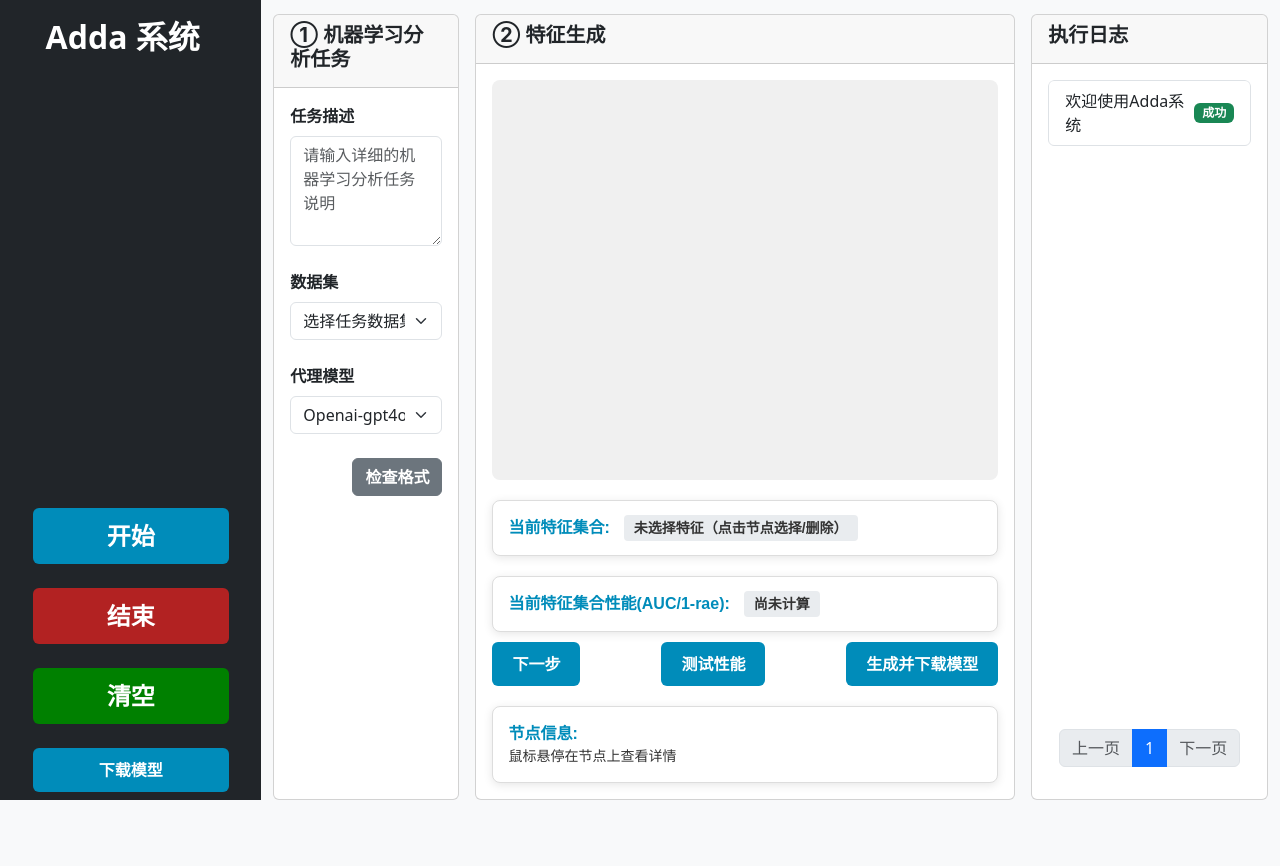
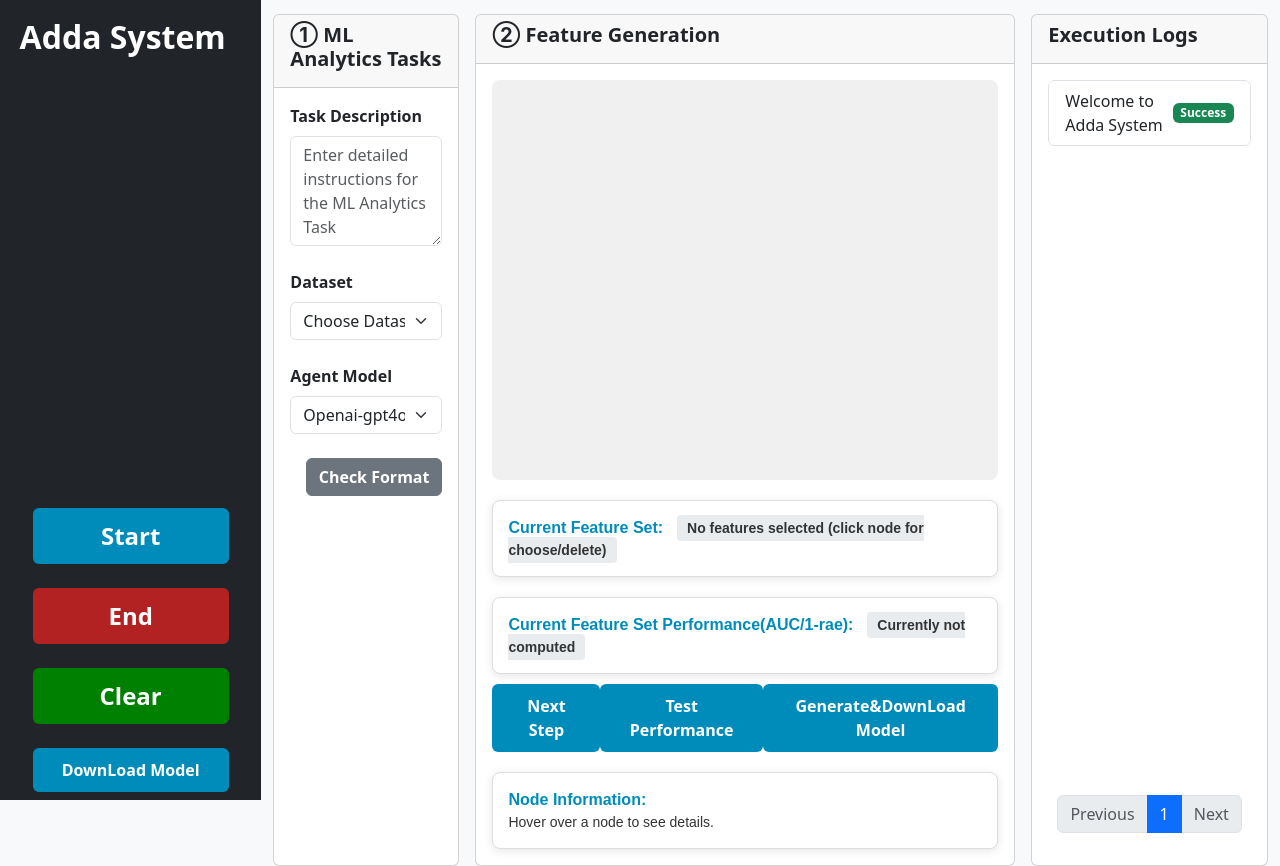
Before and after one commit to zhyangcs/Adda, a Flask app: page / in a window 1280 px wide. Before the commit the page ends 800 px from the top, so only its background shows below. Run offline with Flask 3, Linux system fonts and the light colour scheme.

Commit message:
添加flask前端demo，英文界面

```diff
--- a/demo/templates/index.html
+++ b/demo/templates/index.html
@@ -10,7 +10,7 @@
     <script src="https://cdn.jsdelivr.net/npm/bootstrap@5.3.0/dist/js/bootstrap.bundle.min.js"></script>
     <!-- Include Chart.js -->
     <script src="https://cdn.jsdelivr.net/npm/chart.js"></script>
-    <title>Adda 系统</title>
+    <title>DLBD II Connection</title>
     <!-- Custom Styles -->
     <style>
         .schema-node {
@@ -247,15 +247,15 @@
         <nav class="navbar navbar-dark bg-dark flex-column align-items-center border-right border-4"
             style="height: 100vh; width: 330px;">
             <span class="navbar-brand mb-4 text-center fs-2 fw-bold">
-                Adda 系统
+                Adda System
             </span>
 
             <!-- 使用gap-4控制按钮间距 -->
             <div class="d-flex flex-column align-items-center w-100 gap-4 button-container">
-                <button class="btn w-75 fw-bold fs-4 start">开始</button>
-                <button class="btn w-75 fw-bold fs-4 end">结束</button>
-                <button class="btn w-75 fw-bold fs-4 clear">清空</button>
-                <button class="btn w-75 fw-bold fs-6 download">下载模型</button>
+                <button class="btn w-75 fw-bold fs-4 start">Start</button>
+                <button class="btn w-75 fw-bold fs-4 end">End</button>
+                <button class="btn w-75 fw-bold fs-4 clear">Clear</button>
+                <button class="btn w-75 fw-bold fs-6 download">DownLoad Model</button>
             </div>
         </nav>
 
@@ -267,21 +267,21 @@
                 <div class="col-md-4 custom-width-2">
                     <div class="card h-100">
                         <div class="card-header">
-                            <h5 class="card-title fw-bold">① 机器学习分析任务</h5>
+                            <h5 class="card-title fw-bold">① ML Analytics Tasks</h5>
                         </div>
                         <div class="card-body">
                             <form>
                                 <!-- Task Description -->
                                 <div class="mb-4">
-                                    <label for="taskDescription" class="form-label fw-bold">任务描述</label>
+                                    <label for="taskDescription" class="form-label fw-bold">Task Description</label>
                                     <textarea class="form-control" id="taskDescription" rows="4"
-                                        placeholder="请输入详细的机器学习分析任务说明"></textarea>
+                                        placeholder="Enter detailed instructions for the ML Analytics Task"></textarea>
                                 </div>
 
                                 <div class="mb-4">
-                                    <label for="Dataset" class="form-label fw-bold">数据集</label>
+                                    <label for="Dataset" class="form-label fw-bold">Dataset</label>
                                     <select class="form-select" aria-label="Dataset">
-                                        <option selected disabled>选择任务数据集</option>
+                                        <option selected disabled>Choose Dataset of Task</option>
                                         <option value="1">Titanic</option>
                                         <option value="2">Heart</option>
                                         <option value="3">Bank</option>
@@ -292,9 +292,9 @@
                                 </div>
 
                                 <div class="mb-4">
-                                    <label for="LLMModel" class="form-label fw-bold">代理模型</label>
+                                    <label for="LLMModel" class="form-label fw-bold">Agent Model</label>
                                     <select class="form-select" aria-label="LLMModel">
-                                        <option selected disabled>基础模型代理</option>
+                                        <option selected disabled>Foundation Model Agent</option>
                                         <option value="1">Openai-gpt4-turbo</option>
                                         <option value="2" selected>Openai-gpt4o</option>
                                         <option value="3">Openai-gpt4o-mini</option>
@@ -305,7 +305,7 @@
                                 <!-- Check Format -->
                                 <div class="mb-2 d-flex justify-content-end">
                                     <button type="button" class="btn btn-secondary fw-bold"
-                                        onclick="checkFormat()">检查格式</button>
+                                        onclick="checkFormat()">Check Format</button>
                                 </div>
                             </form>
                         </div>
@@ -315,34 +315,34 @@
                 <div class="col-md-4 custom-width-5">
                     <div class="card h-100">
                         <div class="card-header">
-                            <h5 class="card-title fw-bold">② 特征生成</h5>
+                            <h5 class="card-title fw-bold">② Feature Generation</h5>
                         </div>
                         <div class="card-body">
                             <div class="tree-container" id="treeContainer"></div>
 
 
                             <div class="node-info-container">
-                                <strong class="fs-6">当前特征集合:</strong>
-                                <span id="currentFeatures" class="features-list">未选择特征（点击节点选择/删除）</span>
+                                <strong class="fs-6">Current Feature Set:</strong>
+                                <span id="currentFeatures" class="features-list">No features selected (click node for choose/delete)</span>
                             </div>
                             <div class="node-info-container">
-                                <strong class="fs-6">当前特征集合性能(AUC/1-rae):</strong>
-                                <span id="currentFeaturesPerformance" class="features-list">尚未计算</span>
+                                <strong class="fs-6">Current Feature Set Performance(AUC/1-rae):</strong>
+                                <span id="currentFeaturesPerformance" class="features-list">Currently not computed</span>
                             </div>
 
                             <div class="button-container">
                                 <button id="nextStep" class="btn fw-bold" onclick="nextstep()">
-                                    下一步
+                                    Next Step
                                     <span id="loadingSpinner" class="spinner-border spinner-border-sm d-none"
                                         role="status"></span>
                                 </button>
                                 <button id="testeff" class="btn fw-bold" onclick="test_performance()">
-                                    测试性能
+                                    Test Performance
                                     <span id="loadingSpinner2" class="spinner-border spinner-border-sm d-none"
                                         role="status"></span>
                                 </button>
                                 <button id="generateModel" class="btn fw-bold" onclick="gen_model()">
-                                    生成并下载模型
+                                    Generate&DownLoad Model
                                     <span id="loadingSpinner3" class="spinner-border spinner-border-sm d-none"
                                         role="status"></span>
                                 </button>
@@ -350,8 +350,8 @@
 
                             <!-- 新增：用于显示节点信息的固定区域 -->
                             <div id="nodeInfoContainer" class="node-info-container">
-                                <strong class="fs-6">节点信息:</strong><br>
-                                <span id="nodeInfoContent">鼠标悬停在节点上查看详情</span>
+                                <strong class="fs-6">Node Information:</strong><br>
+                                <span id="nodeInfoContent">Hover over a node to see details.</span>
                             </div>
                         </div>
                     </div>
@@ -361,7 +361,7 @@
                 <div class="col-md-4 custom-width-3">
                     <div class="card h-100 ">
                         <div class="card-header">
-                            <h5 class="card-title fw-bold">执行日志</h5>
+                            <h5 class="card-title fw-bold">Execution Logs</h5>
                         </div>
                         <div class="card-body d-flex flex-column">
                             <!-- Notification List (flex-grow to fill remaining space) -->
@@ -421,7 +421,7 @@
             currentPageData.forEach(item => {
                 // 根据 notice_type 设置对应的 badge 样式
                 const badgeClass = item.notice_type === 'success' ? 'bg-success' : 'bg-danger';
-                const badgeText = item.notice_type === 'success' ? '成功' : '失败';
+                const badgeText = item.notice_type === 'success' ? 'Success' : 'Fail';
 
                 // 创建 list-group-item 元素
                 const listItem = document.createElement('div');
@@ -454,7 +454,7 @@
             // 创建上一页按钮
             const prevButton = document.createElement('li');
             prevButton.className = `page-item ${currentPage === 1 ? 'disabled' : ''}`;
-            prevButton.innerHTML = `<a class="page-link" href="#" onclick="changePage(${currentPage - 1})">上一页</a>`;
+            prevButton.innerHTML = `<a class="page-link" href="#" onclick="changePage(${currentPage - 1})">Previous</a>`;
             paginationControls.appendChild(prevButton);
 
             // 创建页码按钮
@@ -468,7 +468,7 @@
             // 创建下一页按钮
             const nextButton = document.createElement('li');
             nextButton.className = `page-item ${currentPage === totalPages ? 'disabled' : ''}`;
-            nextButton.innerHTML = `<a class="page-link" href="#" onclick="changePage(${currentPage + 1})">下一页</a>`;
+            nextButton.innerHTML = `<a class="page-link" href="#" onclick="changePage(${currentPage + 1})">Next</a>`;
             paginationControls.appendChild(nextButton);
         }
 
@@ -522,7 +522,7 @@
                     if (data.status === 'success') {
                         // 成功时显示通知
                         dataInfoProxy.unshift({
-                            notice_description: '格式检查成功',
+                            notice_description: 'Format check successful',
                             notice_type: 'success'
                         });
                         // if success, fetch tree data
@@ -530,14 +530,14 @@
                     } else {
                         // 失败时显示通知
                         dataInfoProxy.unshift({
-                            notice_description: `格式检查失败: ${data.message}`,
+                            notice_description: `Format check failed: ${data.message}`,
                             notice_type: 'fail'
                         });
                     }
                 })
                 .catch(error => {
                     console.error('Error:', error);
-                    alert('检查格式时发生错误。');
+                    alert('An error occurred while checking the format.');
                 });
         }
 
@@ -550,11 +550,11 @@
             d3.select("#treeContainer").html("");
 
             let { root_id, parent_child_relations, node_info, cur_selected_idx } = treeStructure;
-            console.log("树结构", treeStructure);
-            console.log("根节点ID", root_id);
-            console.log("父子关系", parent_child_relations);
-            console.log("节点信息", node_info);
-            console.log("当前选中节点", cur_selected_idx);
+            console.log("tree", treeStructure);
+            console.log("root_id", root_id);
+            console.log("parent_child_relations", parent_child_relations);
+            console.log("node_info", node_info);
+            console.log("cur_selected_idx", cur_selected_idx);
 
             // 将节点信息转换为字典以便快速查找
             const nodeInfoMap = node_info.reduce((map, info) => {
@@ -619,7 +619,7 @@
                 .attr("y", 15)
                 .style("font-size", "14px")
                 .style("font-weight", "bold")
-                .text("已选择");
+                .text("Selected");
 
             // 绘制灰色块（未选中）
             legend.append("rect")
@@ -634,7 +634,7 @@
                 .attr("y", 45)
                 .style("font-weight", "bold")
                 .style("font-size", "14px")
-                .text("未选择");
+                .text("Not Selected");
 
             // 创建层次结构
             const root = d3.hierarchy(data);
@@ -708,18 +708,18 @@
             // 显示节点信息的函数
             function showNodeInfo(node) {
                 document.getElementById("nodeInfoContent").innerHTML = `
-                <text class="node_info">节点ID:</text> ${node.node_id}<br>
-                <text class="node_info">特征名称:</text> ${node.feature_name}<br>
-                <text class="node_info">任务代码:</text> ${node.task_code}<br>
-                <text class="node_info">操作类型:</text> ${node.op_type}<br>
-                <text class="node_info">描述:</text> ${node.operation_desc}<br>
+                <text class="node_info">Node ID:</text> ${node.node_id}<br>
+                <text class="node_info">Feature Name:</text> ${node.feature_name}<br>
+                <text class="node_info">Task Code:</text> ${node.task_code}<br>
+                <text class="node_info">Operation:</text> ${node.op_type}<br>
+                <text class="node_info">Description:</text> ${node.operation_desc}<br>
                 `;
             }
 
             // 隐藏节点信息
             function hideNodeInfo() {
                 document.getElementById("nodeInfoContent").textContent =
-                    "鼠标悬停在节点上查看详情";
+                    "Hover over a node to see details";
             }
 
             // 更新已选特征
@@ -736,24 +736,24 @@
                 // 更新 currentFeatures 元素的内容
                 const currentFeaturesElement = document.getElementById("currentFeatures");
                 const currentFeaturesPerformance = document.getElementById("currentFeaturesPerformance");
-                currentFeaturesPerformance.textContent = "尚未计算";
+                currentFeaturesPerformance.textContent = "Currently not computed";
                 if (selectedNodeIds.length > 0) {
                     currentFeaturesElement.textContent = selectedNodeNames.join(", ");
                 } else {
-                    currentFeaturesElement.textContent = "未选择特征（点击节点选择/删除）";
+                    currentFeaturesElement.textContent = "No features selected (click node for choose/delete)";
                 }
             }
         }
 
         // 发送 POST 请求获取数据
         function fetchTreeData() {
-            console.log("获取树数据...");
+            console.log("Fetching tree data...");
             fetch('/get-treejson/', {
                 method: "POST",
             })
                 .then(response => {
                     if (!response.ok) {
-                        throw new Error("网络响应不正常");
+                        throw new Error("Network response was not ok");
                     }
                     return response.json();
                 })
@@ -761,20 +761,20 @@
                     if (treeStructure.status === 'success') {
                         // 成功时显示通知
                         dataInfoProxy.unshift({
-                            notice_description: '获取树结构成功',
+                            notice_description: 'Retrieved tree structure successfully',
                             notice_type: 'success'
                         });
                         renderTree(treeStructure.json); // 渲染树结构
                     } else {
                         // 失败时显示通知
                         dataInfoProxy.unshift({
-                            notice_description: `获取树结构失败: ${treeStructure.message}`,
+                            notice_description: `Get tree structure failed: ${treeStructure.message}`,
                             notice_type: 'fail'
                         });
                     }
                 })
                 .catch(error => {
-                    console.error("获取树数据错误:", error);
+                    console.error("Error fetching tree data:", error);
                 });
         }
 
@@ -795,7 +795,7 @@
                     if (data.status === 'success') {
                         // 成功时显示通知
                         dataInfoProxy.unshift({
-                            notice_description: '下一步操作成功',
+                            notice_description: 'Next step successful',
                             notice_type: 'success'
                         });
                         // success, fetch tree data
@@ -803,14 +803,14 @@
                     } else {
                         // 失败时显示通知
                         dataInfoProxy.unshift({
-                            notice_description: `下一步操作失败: ${data.message}`,
+                            notice_description: `Next step failed: ${data.message}`,
                             notice_type: 'fail'
                         });
                     }
                 })
                 .catch(error => {
-                    console.error('错误:', error);
-                    alert('执行下一步时发生错误。');
+                    console.error('Error:', error);
+                    alert('An error occurred while processing next step.');
                 })
                 .finally(() => {
                     // 隐藏加载动画并启用按钮
@@ -839,7 +839,7 @@
                 });
 
                 if (!response.ok) {
-                    throw new Error('网络响应不正常。');
+                    throw new Error('Network response was not ok.');
                 }
 
                 // 处理响应数据
@@ -847,7 +847,7 @@
                 if (data.status === 'success') {
                     // 成功时显示通知
                     dataInfoProxy.unshift({
-                        notice_description: '节点 [' + selectedNodeIds.join(", ") + "] 的性能: " + data.message,
+                        notice_description: 'Performance of Nodes [' + selectedNodeIds.join(", ") + "]: " + data.message,
                         notice_type: 'success'
                     });
                     currentFeaturesPerformance = document.getElementById("currentFeaturesPerformance");
@@ -855,13 +855,13 @@
                 } else {
                     // 失败时显示通知
                     dataInfoProxy.unshift({
-                        notice_description: `性能测试失败: ${data.message}`,
+                        notice_description: `Performance test failed: ${data.message}`,
                         notice_type: 'fail'
                     });
                 }
             } catch (error) {
-                console.error('错误:', error);
-                alert('测试性能时发生错误。');
+                console.error('Error:', error);
+                alert('An error occurred while testing performance.');
             } finally {
                 // 恢复按钮状态
                 button.disabled = false;
@@ -889,7 +889,7 @@
                 });
 
                 if (!response.ok) {
-                    throw new Error('网络响应不正常。');
+                    throw new Error('Network response was not ok.');
                 }
 
                 // 处理下载
@@ -905,12 +905,12 @@
 
                 // 添加成功通知
                 dataInfoProxy.unshift({
-                    notice_description: `成功生成并下载模型`,
+                    notice_description: `Generated and downloaded model successfully`,
                     notice_type: 'success'
                 });
             } catch (error) {
-                console.error('错误:', error);
-                alert('生成模型时发生错误。');
+                console.error('Error:', error);
+                alert('An error occurred while generating the model.');
             } finally {
                 // 恢复按钮状态
                 button.disabled = false;
@@ -922,7 +922,7 @@
         document.addEventListener('DOMContentLoaded', function() {
             // 添加初始通知
             dataInfoProxy.unshift({
-                notice_description: "欢迎使用Adda系统",
+                notice_description: "Welcome to Adda System",
                 notice_type: "success"
             });
         });
```
